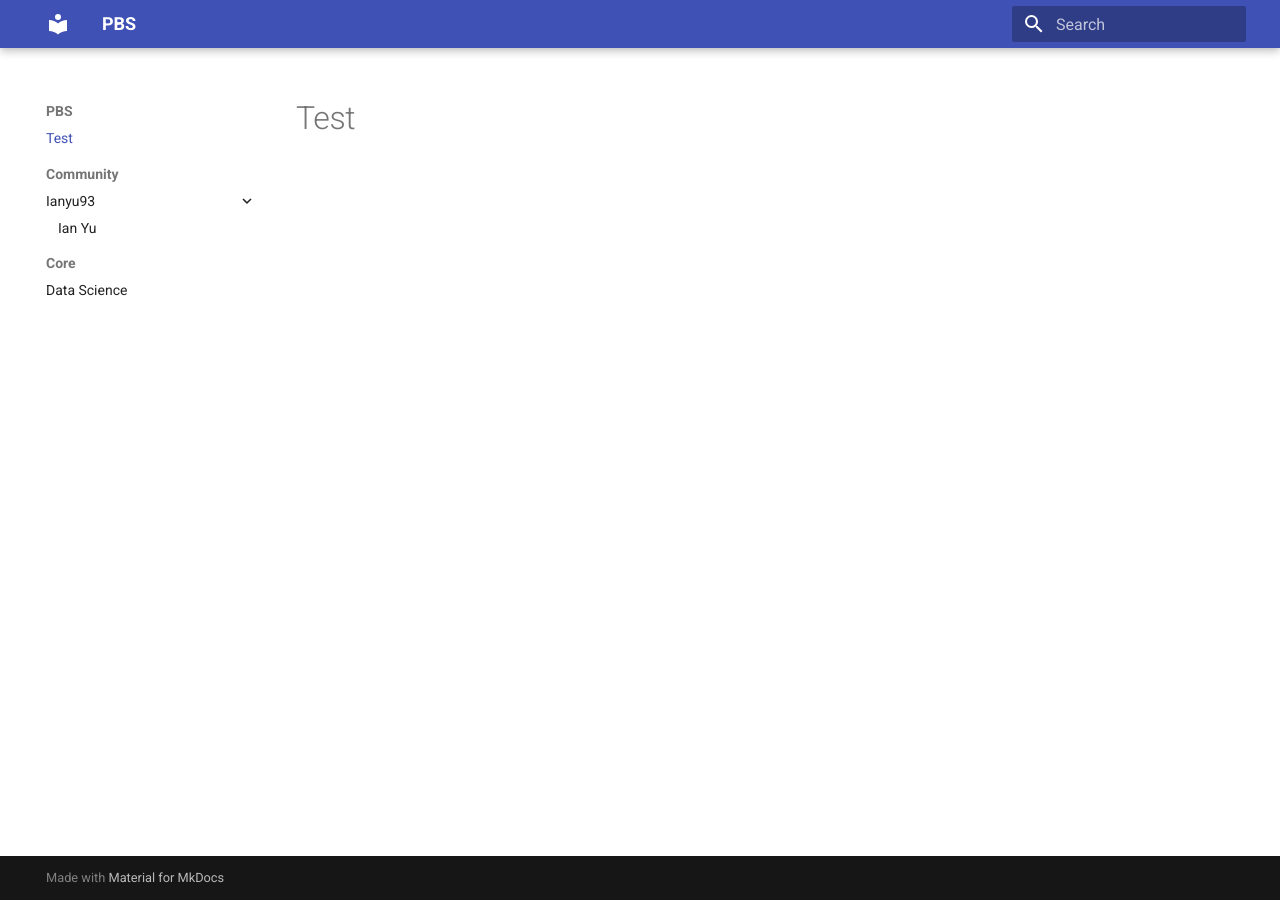
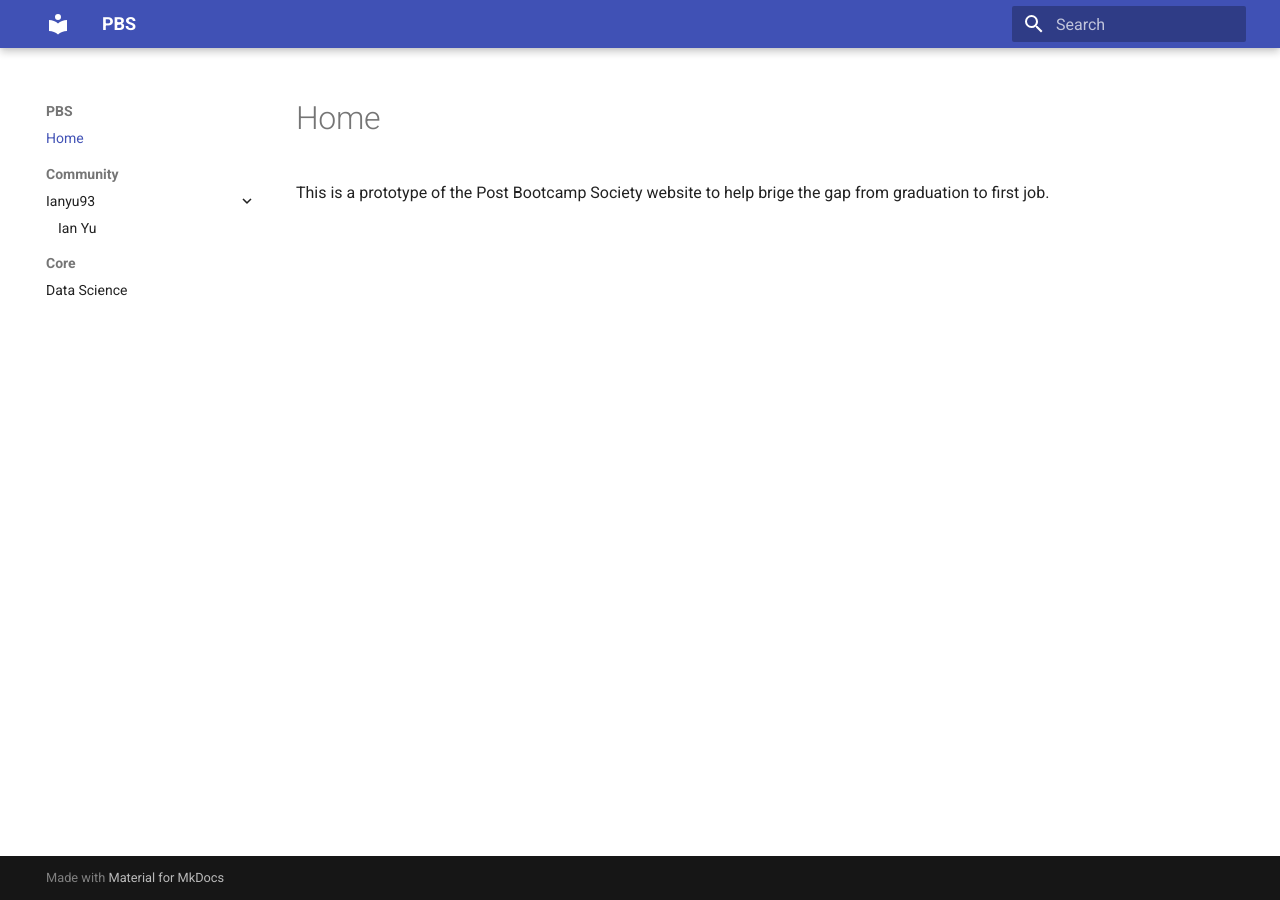
Before and after one commit to post-bootcamp-society/tpbs-mk-prototype, an MkDocs documentation site: the page built from docs/index.md, in a window 1280 px wide. Built offline with MkDocs 1.6.1 and Material for MkDocs 9.7.7, drawn with Linux system fonts in a browser that asks for light colours.

Commit message:
docs: add home

```diff
--- a/docs/index.md
+++ b/docs/index.md
@@ -1 +1,3 @@
-# Test
+# Home
+
+This is a prototype of the Post Bootcamp Society website to help brige the gap from graduation to first job.
```
